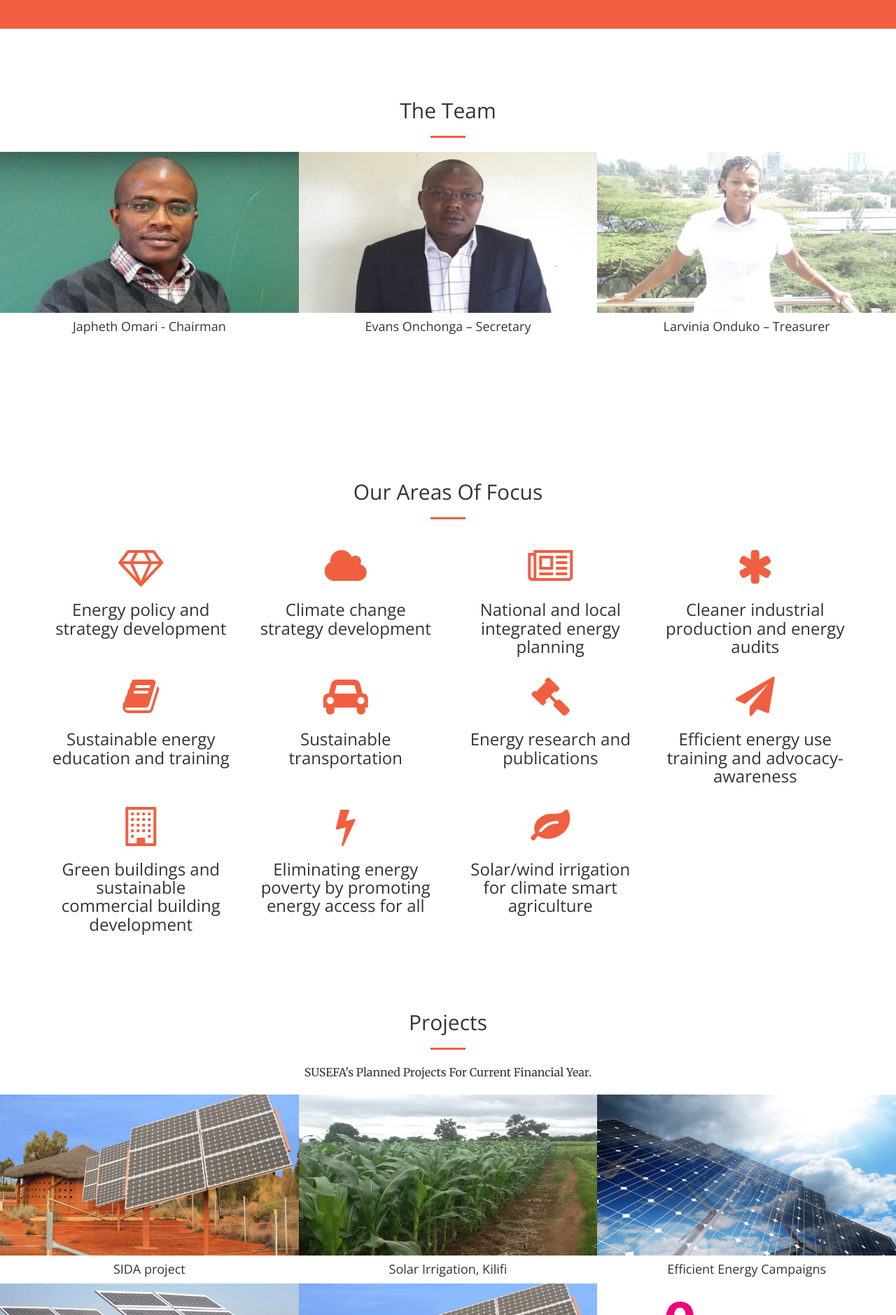
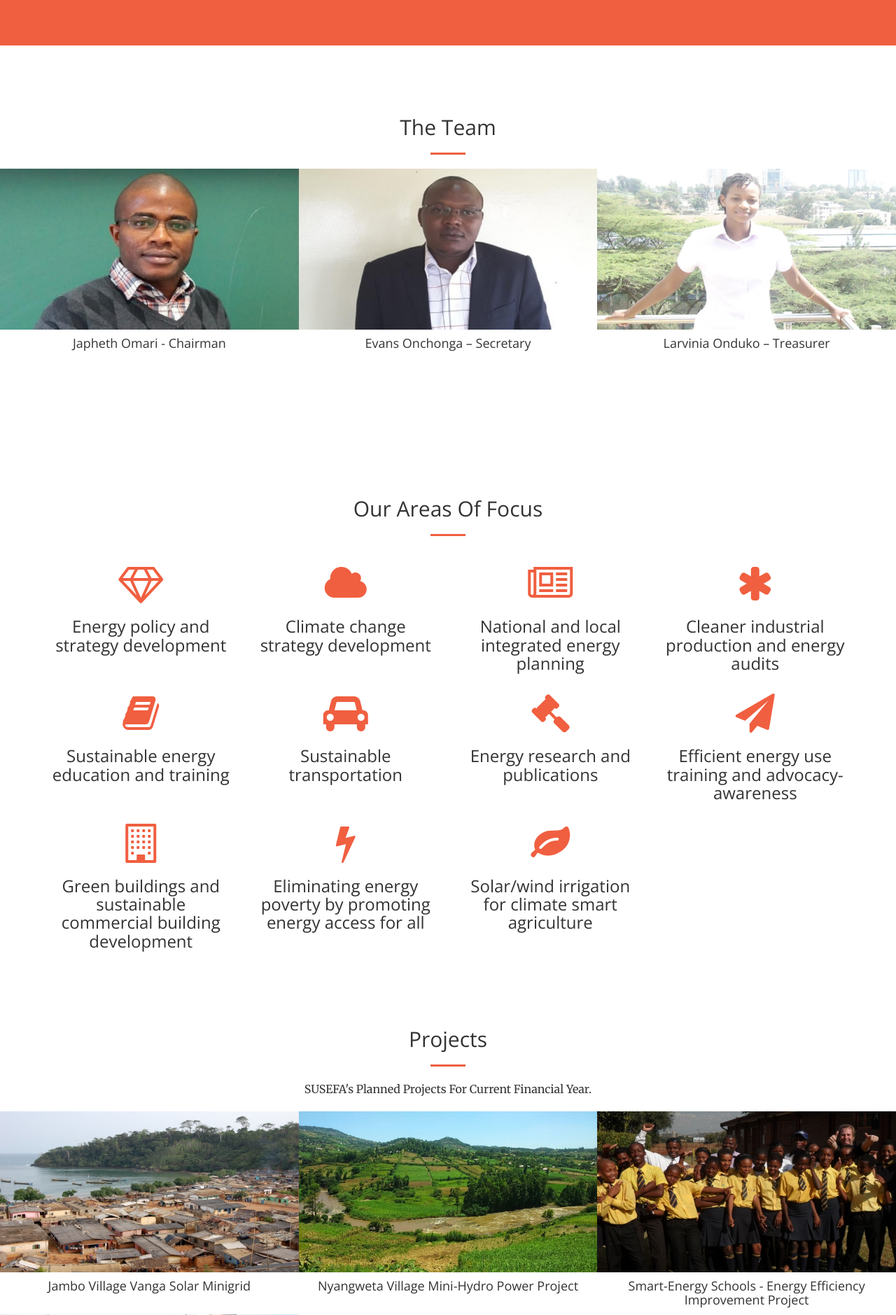
Before and after one commit to mboya/susefa, a PHP site: page / in a window 1280 px wide. Shown: the part 2400-4279 px from the top of the page at 70% size. Run offline with PHP 8.4, Linux system fonts and the light colour scheme.

Commit message:
new portfolio and chnage in mission and leaders content

```diff
--- a/index.php
+++ b/index.php
@@ -49,7 +49,6 @@
                 <a class="navbar-brand page-scroll" href="#page-top">SUSEFA</a>
                 <div >
                  <a href="#page-top" >
-<!--                     <img  class="navbar-brand page-scroll" src="img/logo.png"> -->
 
                  </a>
                 </div>
@@ -103,10 +102,13 @@
                     </p>
                     <h2 class="section-heading">Our Vision</h2>
                      <hr class="light">
-                    <p class="text-faded text-justify"> To enrich lives in Africa through facilitating renewable energy access, efficient energy use and environmental sustainability</p>
+                    <p class="text-faded text-justify">
+                    To enrich lives in Africa through facilitating renewable energy access, efficient energy use and environmental sustainability
+                    </p>
                     <h2 class="section-heading">Our Mission</h2>
                      <hr class="light">
-                    <p class="text-faded text-justify">SUSEFA seeks to promote sustainable living through societies founded on the efficient use of energy and other resources. Our focus is mainly capacity building in policy and project development at all spheres of government, promoting sustainable strategies, planning and implementation initiatives and implementing practical examples of sustainability thus, promoting the uptake of renewable energy and sustainable energy utilization in Africa.
+                    <p class="text-faded text-justify">
+                    SUSEFA is committed to eradicate energy poverty in Africa by promoting clean energy access for all and sustainable use of energy. Our focus is mainly planning, development and implementation of practical examples of sustainability in clean energy access and utilization. SUSEFA believes that universal energy access is impossible without supportive policies. Therefore, we emphasize in capacity building in renewable energy policy development at all spheres of government and promoting rational energy use strategies.
                     </p>
                     <h2 class="section-heading"> Our Core Values:</h2>
                      <hr class="light">
@@ -185,10 +187,13 @@ Unfortunately, a vast majority of the population in Sub-Saharan Africa lack acce
                                 </div>
                                 <div>
                                     Bsc (Electrical Engineering Degree- UoN).
+                                    <br/>
+                                    MEng(Energy and Environmental Management in Developing Countries- European University Flensburg)
                                 </div>
                                 <br>
 
-                                <p>Vast experience in electrical energy distribution and transmission, renewable energy, energy efficiency and climate change.
+                                <p>
+                                Sustainable Energy Regulation and Policy Making for Africa-UNIDO, Efficient Energy Use and Planning-Life Academy, Introductory Course to Climate Change-UNITAR, Renewable Energy Regulation-IRENA
 </p>
                             </div>
                         </div>
@@ -208,7 +213,8 @@ Unfortunately, a vast majority of the population in Sub-Saharan Africa lack acce
                                     Bsc (Civil and Structural Engineering- UoN).
                                 </div>
                                 <br>
-                                <p>Great experience in the construction industry, green buildings, sustainable urban development, project management and Wind/Solar Energy application in irrigation systems.
+                                <p>
+                                Great experience in project management in the construction industry including hydro-power civil works and construction, wind masts structures and other massive infrastructure projects projects.
 </p>
                             </div>
                         </div>
@@ -357,7 +363,7 @@ The directors meet on a regular basis and oversee the full running of the organi
             <div class="row no-gutter">
                 <div class="col-lg-4 col-sm-6">
                     <a class="portfolio-box">
-                        <img src="img/portfolio/solar_panels.jpg" class="img-responsive" alt="">
+                        <img src="img/new_portfolio/jambo_village_vanga_solar_mini_grid.jpg" class="img-responsive" alt="">
                         <div class="portfolio-box-caption">
                             <div class="portfolio-box-caption-content">
                                 <div class="project-category text-faded">
@@ -365,94 +371,61 @@ The directors meet on a regular basis and oversee the full running of the organi
                                 </div>
                                 <div class="project-name">
                                     <!-- Project Name -->
-                                    1. Scaling current SIDA project ‘Energy Efficiency in Kenya High School to all schools in Kenya.
+
                                 </div>
                             </div>
                         </div>
                     </a>
-                    <h4 align="center">SIDA project</h4>
+                    <h4 align="center">Jambo Village Vanga Solar Minigrid</h4>
                 </div>
                 <div class="col-lg-4 col-sm-6">
                     <a class="portfolio-box">
-                         <img src="img/portfolio/Irrigation.jpg" class="img-responsive" alt="">
+                         <img src="img/new_portfolio/nyangweta_village_mini_hydro_power_project.jpg" class="img-responsive" alt="">
                         <div class="portfolio-box-caption">
                             <div class="portfolio-box-caption-content">
                                 <div class="project-category text-faded">
                                     <!-- Category -->
                                 </div>
                                 <div class="project-name">
-                                    2. Solar Irrigation and Climate Smart agriculture demonstration farm at Kilifi Kenya Galana-Sabaki River delta.
+
                                 </div>
                             </div>
                         </div>
                     </a>
-                    <h4 align="center">Solar Irrigation, Kilifi</h4>
+                    <h4 align="center">Nyangweta Village Mini-Hydro Power Project</h4>
                 </div>
                 <div class="col-lg-4 col-sm-6">
                     <a class="portfolio-box">
-                        <img src="img/portfolio/solar.png" class="img-responsive" alt="">
+                        <img src="img/new_portfolio/smart_energy_schools.jpg" class="img-responsive" alt="">
                         <div class="portfolio-box-caption">
                             <div class="portfolio-box-caption-content">
                                 <div class="project-category text-faded">
                                     <!-- Category -->
                                 </div>
                                 <div class="project-name">
-                                    3. Awareness campaigns on efficient energy use for households, institutions and industries
+
                                 </div>
                             </div>
                         </div>
                     </a>
-                    <h4 align="center">Efficient Energy Campaigns</h4>
+                    <h4 align="center">Smart-Energy Schools - Energy Efficiency Improvement Project</h4>
                 </div>
                 <div class="col-lg-4 col-sm-6">
                     <a class="portfolio-box">
-                         <img src="img/portfolio/solar_water_supply.jpg" class="img-responsive" alt="">
-                        <img src="img/img/solar-panels.jpg" class="img-responsive" alt="">
+                         <img src="img/new_portfolio/solar_irrigation.jpg" class="img-responsive" alt="">
+                        <!-- <img src="img/img/solar-panels.jpg" class="img-responsive" alt=""> -->
                         <div class="portfolio-box-caption">
                             <div class="portfolio-box-caption-content">
                                 <div class="project-category text-faded">
                                     <!-- Category -->
                                 </div>
                                 <div class="project-name">
-                                    4. Community based Mini-hydro development for rural electrification in Western Kenya
+
                                 </div>
                             </div>
                         </div>
                     </a>
-                    <h4 align="center">Mini-Hydro Electrification, Western</h4>
-                </div>
-                <div class="col-lg-4 col-sm-6">
-                    <a class="portfolio-box">
-                        <img src="img/portfolio/solar_panels.jpg" class="img-responsive" alt="">
-                        <div class="portfolio-box-caption">
-                            <div class="portfolio-box-caption-content">
-                                <div class="project-category text-faded">
-                                    <!-- Category -->
-                                </div>
-                                <div class="project-name">
-                                    <!-- Project Name -->
-                                    5. Organizing an Annual Africa Sustainable Energy Summit
-                                </div>
-                            </div>
-                        </div>
-                    </a>
-                    <h4 align="center">Sustainable Energy Summit</h4>
-                </div>
-                <div class="col-lg-4 col-sm-6">
-                    <a class="portfolio-box">
-                        <img src="img/portfolio/renewable_summit.jpg" class="img-responsive" alt="">
-                        <div class="portfolio-box-caption">
-                            <div class="portfolio-box-caption-content">
-                                <div class="project-category text-faded">
-                                    <!-- Category -->
-                                </div>
-                                <div class="project-name">
-                                    6. Organizing an Annual Renewable Energy (RE) and Energy Efficiency (EE) awareness week that will bring all stakeholders in a week-long event that will encompass RE &amp; EE promotions, exhibitions and awareness campaigns.
-                                </div>
-                            </div>
-                        </div>
-                    </a>
-                    <h4 align="center">Renewable Energy (RE) &amp; Energy Efficiency (EE) Awareness week</h4>
+                    <h4 align="center">Solar Irrigation-Climate Smart Agriculture Project-Kilifi</h4>
                 </div>
             </div>
         </div>
```
Also changed, not shown: img/new_portfolio/jambo_village_vanga_solar_mini_grid.jpg (added), img/new_portfolio/nyangweta_village_mini_hydro_power_project.jpg (added), img/new_portfolio/smart_energy_schools.jpg (added), img/new_portfolio/solar_irrigation.jpg (added).
